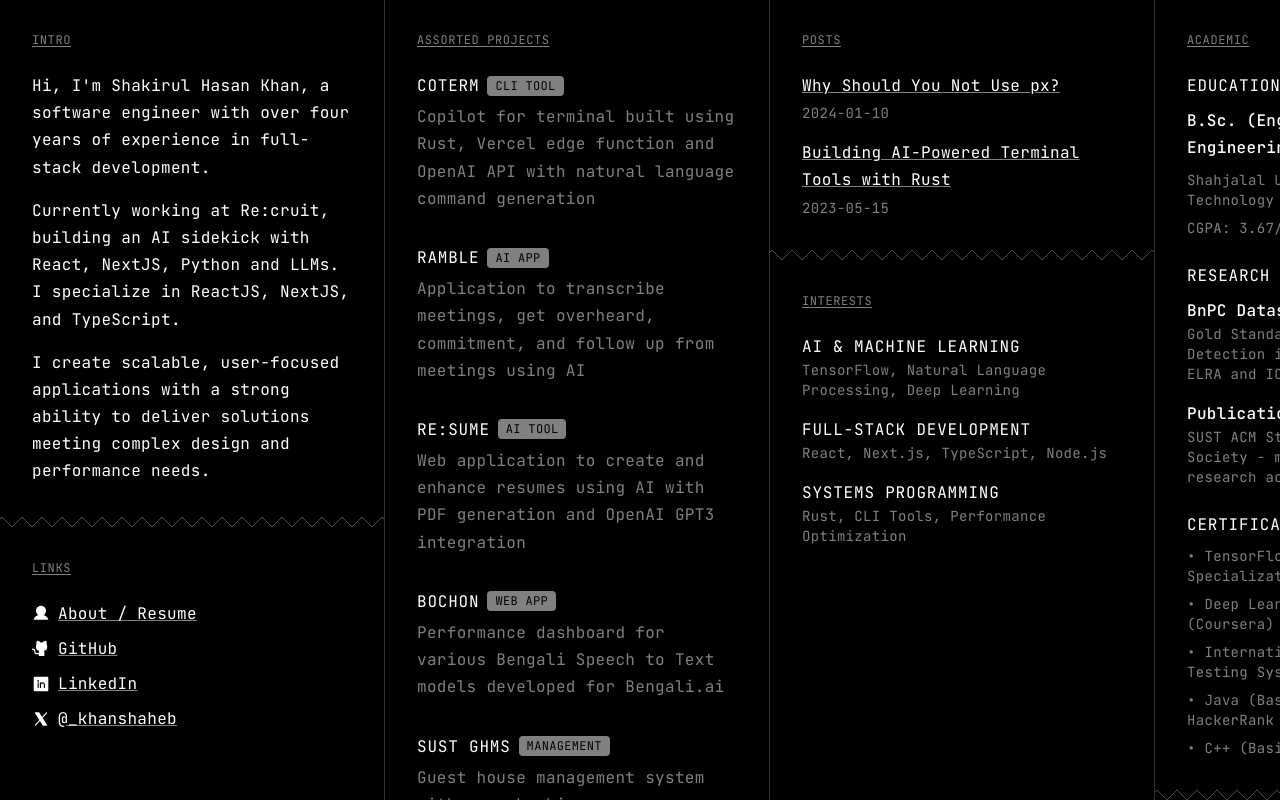
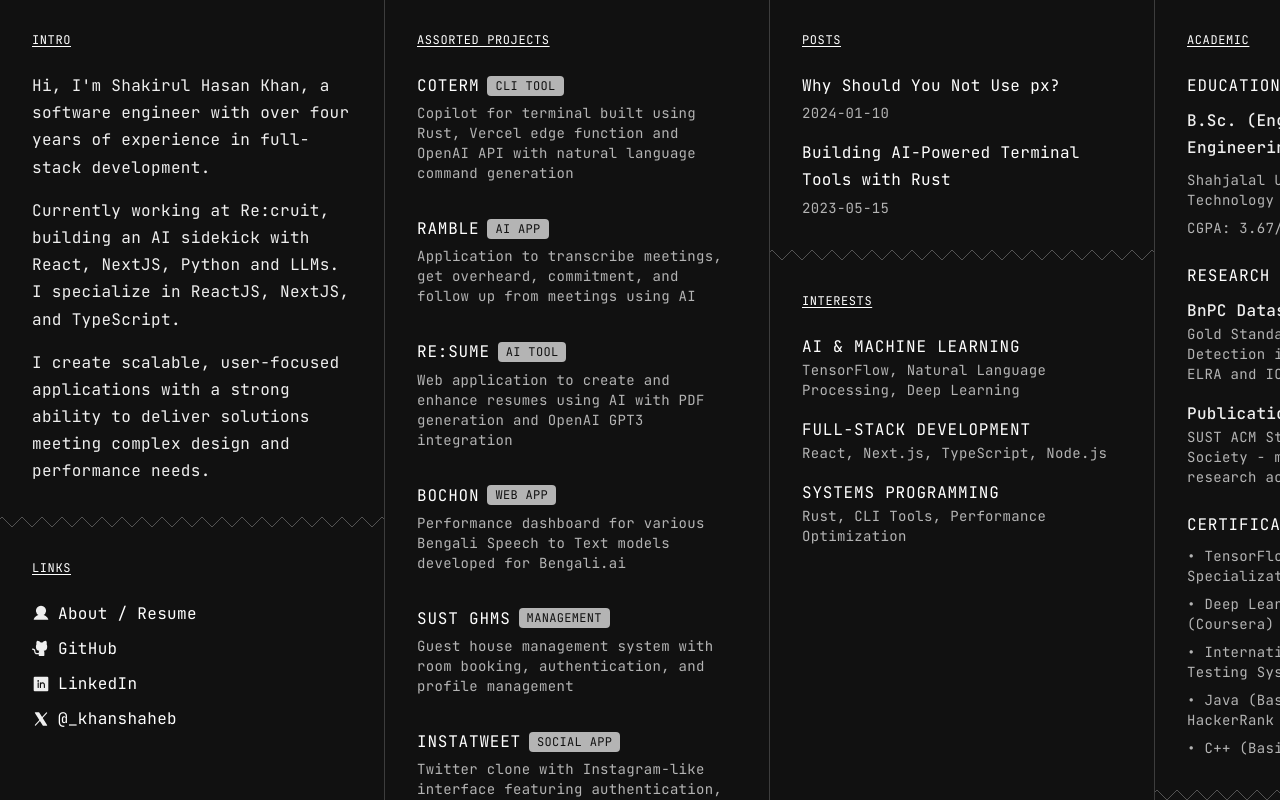
Before and after one commit to KhanShaheb34/portfolio, a Next.js app: page / in a window 1280 px wide. Built offline with nearby package versions, Linux system fonts and the light colour scheme.

Commit message:
Update global styles for improved readability and accessibility, including color adjustments for background, foreground, and links. Enhance ProjectCard component by adding text size class to description for better visual hierarchy.

```diff
--- a/src/app/globals.css
+++ b/src/app/globals.css
@@ -2,10 +2,12 @@
 @import "highlight.js/styles/atom-one-dark.min.css";
 
 :root {
-  --background: #000000;
-  --foreground: #ffffff;
-  --muted: #808080;
-  --border: #333333;
+  --white: #fff;
+  --background: #111111;
+  --foreground: #efefef;
+  --muted: #b4b4b4;
+  --border: #201e18;
+  --accent: #ffe0c2;
 }
 
 @theme inline {
@@ -44,18 +46,17 @@ h6 {
   font-weight: 400;
   text-transform: uppercase;
   letter-spacing: 0.05em;
+  color: var(--white);
 }
 
 /* Links */
 a {
-  color: inherit;
-  text-decoration: underline;
-  text-decoration-color: var(--muted);
-  transition: all 0.2s ease;
+  color: var(--white);
+  transition: color 0.2s ease;
 }
 
 a:hover {
-  text-decoration-color: var(--foreground);
+  color: var(--accent);
 }
 
 /* Focus states for accessibility */
@@ -133,7 +134,7 @@ a:hover {
 .prose h4,
 .prose h5,
 .prose h6 {
-  color: var(--foreground);
+  color: var(--white);
   font-weight: 400;
   text-transform: none;
   letter-spacing: normal;
@@ -172,7 +173,7 @@ a:hover {
   margin-top: 1.5rem;
   margin-bottom: 1.5rem;
   line-height: 1.7;
-  color: var(--muted);
+  color: var(--foreground);
 }
 
 .prose strong {
@@ -195,7 +196,7 @@ a:hover {
 }
 
 .prose pre {
-  background: #111111;
+  background: #151515;
   border: 1px solid var(--muted);
   border-radius: 0.5rem;
   padding: 1.5rem;
--- a/src/components/ProjectCard.tsx
+++ b/src/components/ProjectCard.tsx
@@ -21,7 +21,7 @@ export default function ProjectCard({
           {badge}
         </span>
       </div>
-      <p className="text-muted">{description}</p>
+      <p className="text-muted text-sm">{description}</p>
     </div>
   );
 
```
